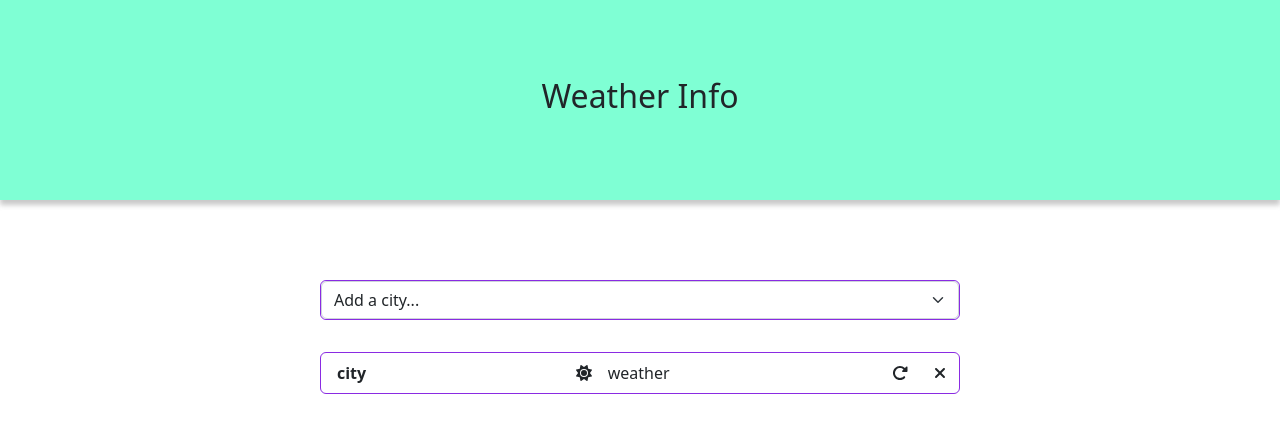
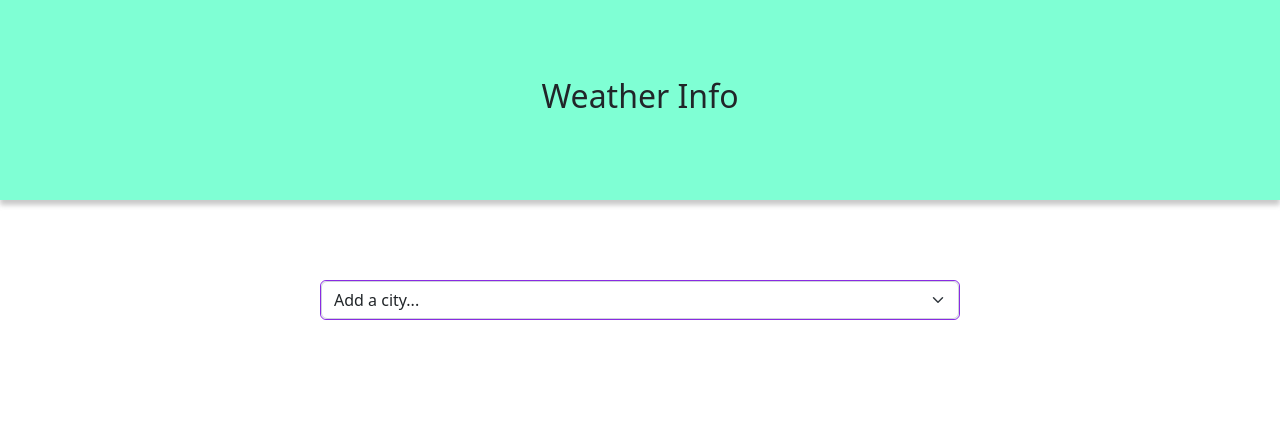
Before and after one commit to CherryChiriko/Personal_projects, a React (Create React App) app in the folder React/weather/: page / in a window 1280 px wide. Shown: the top 432 px of the page. Built offline with nearby package versions, Linux system fonts and the light colour scheme.

Commit message:
Can delete and add new cities

```diff
--- a/React/weather/src/App.js
+++ b/React/weather/src/App.js
@@ -1,23 +1,32 @@
 import React from 'react';
 import './App.css';
+import 'bootstrap/dist/css/bootstrap.min.css';
 import CityBox from './components/CityBox';
-import 'bootstrap/dist/css/bootstrap.min.css';
 import SearchBar from './components/SearchBar';
 
 export default function App() {
-  var cityArr = ['']
-  const city = cityArr.map(city => {
-    return (
-      <CityBox name={'city'} weather={'weather'}/>
-    // <CityBox key={city.id} {...city}/>
-  )})
+  const [cities, setCities] = React.useState([])
+
+  function addCity(city){
+    setCities(prevCities => [...prevCities, city])
+  }
+  function deleteCity(cityId){
+    setCities(prevCities => prevCities.filter(city => city.id !== cityId))
+  }
+
+  const city = cities.map(city => (
+      <CityBox key={city.id} id={city.id}
+      name={city.name} weather={'weather'}
+      handleDelete={cityId => deleteCity(cityId)}/>
+  ));
+
   return (
     <div>
       <div className="title">
         <h2>Weather Info</h2>
       </div>
       <div className='cities-div'>
-        <SearchBar/>
+        <SearchBar handleChange={city => addCity(city)}/>
         {city}
       </div>
     </div>
--- a/React/weather/src/components/CityBox.js
+++ b/React/weather/src/components/CityBox.js
@@ -5,8 +5,11 @@ import { FontAwesomeIcon } from '@fortawesome/react-fontawesome';
 import { faSun, faXmark, faRotateRight } from '@fortawesome/free-solid-svg-icons';
 
 export default function CityBox(props) {
+    function deleteCity(){
+        props.handleDelete(props.id)
+    }
     return (
-    <div className="city-box my-3 rounded">
+        <div className="city-box my-1 rounded">
         <div className="left-aligned-items">
             <p className="mx-3 my-2 city-text">{props.name}</p>
         </div>
@@ -18,7 +21,7 @@ export default function CityBox(props) {
             <button className="btn">
             <FontAwesomeIcon icon={faRotateRight} />
             </button>
-        <button className="btn">
+            <button className="btn" onClick={deleteCity}>
             <FontAwesomeIcon icon={faXmark} />
             </button>
         </div>
--- a/React/weather/src/components/SearchBar.js
+++ b/React/weather/src/components/SearchBar.js
@@ -1,11 +1,25 @@
 import React from 'react';
+import citiesData from '../data/cities.json'
 
-export default function SearchBar() {
+export default function SearchBar(props) {
+
+    const handleChange = (event) => {
+        const index = event.target.selectedIndex;
+        const el = event.target.childNodes[index]
+        const option =  el.getAttribute('id');
+
+        props.handleChange({id: option, name: event.target.value})
+    };
+    const searchCity = citiesData.map(city => (
+        <option key={`option-${city._id}`} value={city.name} id={`option-${city._id}`}>
+          {city.name}
+        </option>
+    ));
     return (
         <div className="city-box my-3 rounded">
-      <select className="form-select">
+        <select className="form-select" onChange={handleChange}>
             <option selected disabled>Add a city...</option>
-        <option>Mumbai</option>
+            {searchCity}
         </select>
         </div>
     );
```
Lines whose indentation alone changed are shown as unchanged.
